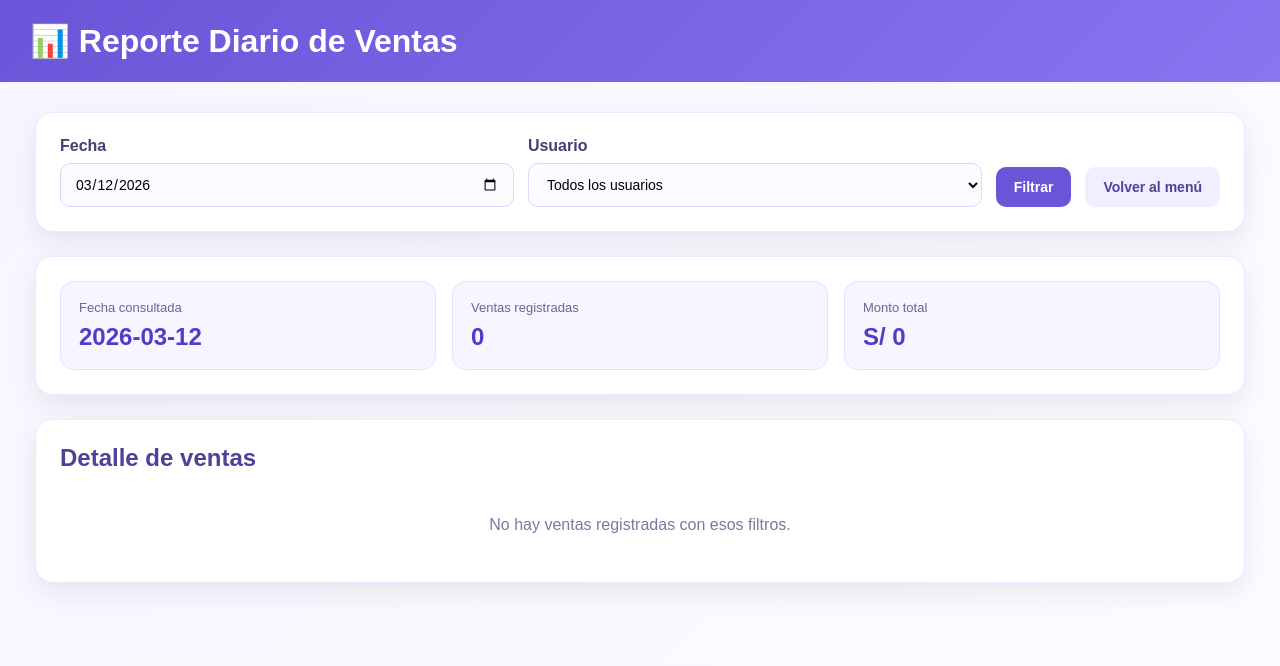
After one commit to denh08/Proyecto_botica, a Django app: page /reporte-ventas-diarias/ in a window 1280 px wide. The commit adds this page. Shown: the top 666 px of the page. Run offline with Django 5.2, Linux system fonts and the light colour scheme; a user stored in the database is signed in; tables that the repository leaves empty hold one stand-in row (values such as "Sample post").

Commit message:
Agregar modulo de reporte diario de ventas con filtro por usuario

```diff
--- /dev/null
+++ b/botica/templates/reporte_ventas_diarias.html
@@ -0,0 +1,239 @@
+<!DOCTYPE html>
+<html lang="es">
+<head>
+    <meta charset="UTF-8">
+    <meta name="viewport" content="width=device-width, initial-scale=1.0">
+    <title>Reporte Diario de Ventas - Botica Virgen de Huata</title>
+    <style>
+        * {
+            box-sizing: border-box;
+            font-family: Arial, Helvetica, sans-serif;
+        }
+
+        body {
+            margin: 0;
+            background: linear-gradient(135deg, #f7f5ff, #fcfbff);
+            color: #2f2c4a;
+        }
+
+        .header {
+            background: linear-gradient(135deg, #6a55d8, #8a74f0);
+            color: white;
+            padding: 22px 30px;
+        }
+
+        .header h1 {
+            margin: 0;
+        }
+
+        .contenedor {
+            max-width: 1250px;
+            margin: 30px auto;
+            padding: 0 20px 30px 20px;
+        }
+
+        .card {
+            background: white;
+            border-radius: 18px;
+            padding: 24px;
+            box-shadow: 0 10px 28px rgba(0,0,0,0.08);
+            border: 1px solid #ece8ff;
+            margin-bottom: 24px;
+        }
+
+        .filtros {
+            display: grid;
+            grid-template-columns: 1fr 1fr auto auto;
+            gap: 14px;
+            align-items: end;
+        }
+
+        .grupo label {
+            display: block;
+            margin-bottom: 8px;
+            font-weight: bold;
+            color: #463f71;
+        }
+
+        .grupo input,
+        .grupo select {
+            width: 100%;
+            padding: 12px 14px;
+            border: 1px solid #dcd6ff;
+            border-radius: 10px;
+            background: #fcfbff;
+            font-size: 14px;
+        }
+
+        .btn {
+            border: none;
+            padding: 12px 18px;
+            border-radius: 10px;
+            font-weight: bold;
+            cursor: pointer;
+            text-decoration: none;
+            font-size: 14px;
+        }
+
+        .btn-filtrar {
+            background: #6a55d8;
+            color: white;
+        }
+
+        .btn-volver {
+            background: #f1eeff;
+            color: #4d4299;
+        }
+
+        .resumen-grid {
+            display: grid;
+            grid-template-columns: repeat(auto-fit, minmax(220px, 1fr));
+            gap: 16px;
+        }
+
+        .resumen-box {
+            border-radius: 14px;
+            background: #f7f5ff;
+            border: 1px solid #e6e0ff;
+            padding: 18px;
+        }
+
+        .resumen-box .label {
+            color: #6b6594;
+            font-size: 13px;
+            margin-bottom: 8px;
+        }
+
+        .resumen-box .valor {
+            font-size: 24px;
+            color: #4f3cc9;
+            font-weight: bold;
+        }
+
+        table {
+            width: 100%;
+            border-collapse: collapse;
+            margin-top: 10px;
+        }
+
+        table th,
+        table td {
+            border-bottom: 1px solid #efeaff;
+            padding: 12px 10px;
+            text-align: left;
+            vertical-align: top;
+            font-size: 14px;
+        }
+
+        table th {
+            background: #faf8ff;
+            color: #4d4299;
+        }
+
+        .detalle {
+            font-size: 12px;
+            line-height: 1.5;
+            color: #655d86;
+        }
+
+        .sin-datos {
+            padding: 24px;
+            text-align: center;
+            color: #7e77a1;
+        }
+
+        @media (max-width: 900px) {
+            .filtros {
+                grid-template-columns: 1fr;
+            }
+        }
+    </style>
+</head>
+<body>
+    <div class="header">
+        <h1>📊 Reporte Diario de Ventas</h1>
+    </div>
+
+    <div class="contenedor">
+        <div class="card">
+            <form method="get" class="filtros">
+                <div class="grupo">
+                    <label for="fecha">Fecha</label>
+                    <input type="date" id="fecha" name="fecha" value="{{ fecha_filtro }}">
+                </div>
+
+                <div class="grupo">
+                    <label for="usuario">Usuario</label>
+                    <select id="usuario" name="usuario">
+                        <option value="">Todos los usuarios</option>
+                        {% for usuario in usuarios %}
+                            <option value="{{ usuario.id }}" {% if usuario_seleccionado == usuario.id|stringformat:"s" %}selected{% endif %}>{{ usuario.username }}</option>
+                        {% endfor %}
+                    </select>
+                </div>
+
+                <button type="submit" class="btn btn-filtrar">Filtrar</button>
+                <a href="/" class="btn btn-volver">Volver al menú</a>
+            </form>
+        </div>
+
+        <div class="card">
+            <div class="resumen-grid">
+                <div class="resumen-box">
+                    <div class="label">Fecha consultada</div>
+                    <div class="valor">{{ fecha_filtro }}</div>
+                </div>
+                <div class="resumen-box">
+                    <div class="label">Ventas registradas</div>
+                    <div class="valor">{{ total_ventas }}</div>
+                </div>
+                <div class="resumen-box">
+                    <div class="label">Monto total</div>
+                    <div class="valor">S/ {{ monto_total }}</div>
+                </div>
+            </div>
+        </div>
+
+        <div class="card">
+            <h2 style="margin-top: 0; color: #4d4299;">Detalle de ventas</h2>
+
+            {% if ventas %}
+                <table>
+                    <thead>
+                        <tr>
+                            <th>N° Venta</th>
+                            <th>Hora</th>
+                            <th>Usuario</th>
+                            <th>Cliente</th>
+                            <th>Productos</th>
+                            <th>Método</th>
+                            <th>Total</th>
+                        </tr>
+                    </thead>
+                    <tbody>
+                        {% for venta in ventas %}
+                            <tr>
+                                <td>{{ venta.id }}</td>
+                                <td>{{ venta.fecha|date:"H:i" }}</td>
+                                <td>{{ venta.registrado_por.username|default:"No registrado" }}</td>
+                                <td>{{ venta.cliente|default:"-" }}</td>
+                                <td>
+                                    <div class="detalle">
+                                        {% for detalle in venta.detalles.all %}
+                                            {{ detalle.producto.nombre }} x {{ detalle.cantidad }}{% if not forloop.last %}<br>{% endif %}
+                                        {% endfor %}
+                                    </div>
+                                </td>
+                                <td>{{ venta.metodo_pago }}</td>
+                                <td>S/ {{ venta.total }}</td>
+                            </tr>
+                        {% endfor %}
+                    </tbody>
+                </table>
+            {% else %}
+                <div class="sin-datos">No hay ventas registradas con esos filtros.</div>
+            {% endif %}
+        </div>
+    </div>
+</body>
+</html>
--- a/botica/templates/ventas.html
+++ b/botica/templates/ventas.html
@@ -300,9 +300,11 @@
                         <thead>
                             <tr>
                                 <th>N°</th>
+                                <th>Fecha</th>
                                 <th>Cliente</th>
                                 <th>Productos</th>
                                 <th>Método</th>
+                                <th>Usuario</th>
                                 <th>Total</th>
                             </tr>
                         </thead>
@@ -310,6 +312,7 @@
                             {% for venta in ultimas_ventas %}
                             <tr>
                                 <td>{{ venta.id }}</td>
+                                <td>{{ venta.fecha|date:"d/m/Y H:i" }}</td>
                                 <td>{{ venta.cliente|default:"-" }}</td>
                                 <td>
                                     <div class="detalle-venta">
@@ -321,6 +324,7 @@
                                     </div>
                                 </td>
                                 <td>{{ venta.metodo_pago }}</td>
+                                <td>{{ venta.registrado_por.username|default:"No registrado" }}</td>
                                 <td>S/ {{ venta.total }}</td>
                             </tr>
                             {% endfor %}
--- a/botica/urls.py
+++ b/botica/urls.py
@@ -1,13 +1,14 @@
 from django.contrib import admin
 from django.urls import path
 from django.contrib.auth import views as auth_views
-from sales.views import inicio, ventas, inventario, ingreso_productos, recuperar_cuenta, recuperar_confirmar, registro, editar_producto
+from sales.views import inicio, ventas, inventario, ingreso_productos, recuperar_cuenta, recuperar_confirmar, registro, editar_producto, reporte_ventas_diarias
 
 urlpatterns = [
     path('admin/', admin.site.urls),
 
     path('', inicio, name='inicio'),
     path('ventas/', ventas, name='ventas'),
+    path('reporte-ventas-diarias/', reporte_ventas_diarias, name='reporte_ventas_diarias'),
     path('inventario/', inventario, name='inventario'),
     path('ingreso-productos/', ingreso_productos, name='ingreso_productos'),
     path('editar-producto/<int:producto_id>/', editar_producto, name='editar_producto'),
--- a/sales/models.py
+++ b/sales/models.py
@@ -20,6 +20,7 @@ class Venta(models.Model):
     cliente = models.CharField(max_length=200, blank=True)
     metodo_pago = models.CharField(max_length=30, default="EFECTIVO")
     total = models.DecimalField(max_digits=10, decimal_places=2, default=0)
+    registrado_por = models.ForeignKey(User, on_delete=models.SET_NULL, null=True, blank=True, related_name='ventas_registradas')
 
     def __str__(self):
         return f"Venta #{self.id} - {self.fecha}"
--- a/sales/services.py
+++ b/sales/services.py
@@ -48,13 +48,14 @@ def _registrar_detalles_venta(venta, producto, cantidad):
 
 
 @transaction.atomic
-def registrar_venta(items, cliente="", metodo_pago="EFECTIVO"):
+def registrar_venta(items, cliente="", metodo_pago="EFECTIVO", registrado_por=None):
     total_venta = Decimal("0.00")
 
     venta = Venta.objects.create(
         cliente=cliente,
         metodo_pago=metodo_pago,
-        total=0
+        total=0,
+        registrado_por=registrado_por,
     )
 
     for item in items:
--- a/sales/views.py
+++ b/sales/views.py
@@ -3,11 +3,13 @@ from django.contrib.auth.decorators import login_required
 from django.contrib.auth.models import User
 from django.contrib.auth.tokens import default_token_generator
 from django.contrib import messages
+from django.db.models import Sum
 from django.utils.http import urlsafe_base64_encode, urlsafe_base64_decode
 from django.utils.encoding import force_bytes, force_str
 from django.core.mail import send_mail
 from django.conf import settings
 from django.urls import reverse
+from django.utils import timezone
 from inventory.models import Producto, Lote
 from inventory.forms import ProductoConLoteForm
 from .forms import VentaForm, AccountRecoveryForm, RegistroForm
@@ -55,7 +57,8 @@ def ventas(request):
                 venta = registrar_venta(
                     items=items_venta,
                     cliente=cliente,
-                    metodo_pago=metodo_pago
+                    metodo_pago=metodo_pago,
+                    registrado_por=request.user,
                 )
                 messages.success(
                     request,
@@ -73,6 +76,38 @@ def ventas(request):
         'form': form,
         'productos_info': productos_info,
         'ultimas_ventas': ultimas_ventas,
+    })
+
+
+@login_required
+def reporte_ventas_diarias(request):
+    fecha_str = request.GET.get('fecha') or timezone.localdate().isoformat()
+    usuario_id = request.GET.get('usuario') or ''
+
+    ventas_qs = Venta.objects.select_related('registrado_por').prefetch_related('detalles__producto').order_by('-fecha')
+
+    try:
+        fecha_filtro = timezone.datetime.strptime(fecha_str, '%Y-%m-%d').date()
+    except ValueError:
+        fecha_filtro = timezone.localdate()
+        fecha_str = fecha_filtro.isoformat()
+
+    ventas_qs = ventas_qs.filter(fecha__date=fecha_filtro)
+
+    if usuario_id:
+        ventas_qs = ventas_qs.filter(registrado_por_id=usuario_id)
+
+    usuarios = User.objects.filter(ventas_registradas__isnull=False).distinct().order_by('username')
+    total_ventas = ventas_qs.count()
+    monto_total = ventas_qs.aggregate(total=Sum('total'))['total'] or 0
+
+    return render(request, 'reporte_ventas_diarias.html', {
+        'ventas': ventas_qs,
+        'usuarios': usuarios,
+        'fecha_filtro': fecha_str,
+        'usuario_seleccionado': usuario_id,
+        'total_ventas': total_ventas,
+        'monto_total': monto_total,
     })
 
 
```
Also changed, not shown: botica/templates/inicio.html (+17 -0 lines), sales/admin.py (+11 -2 lines), sales/migrations/0003_venta_registrado_por.py (added).
